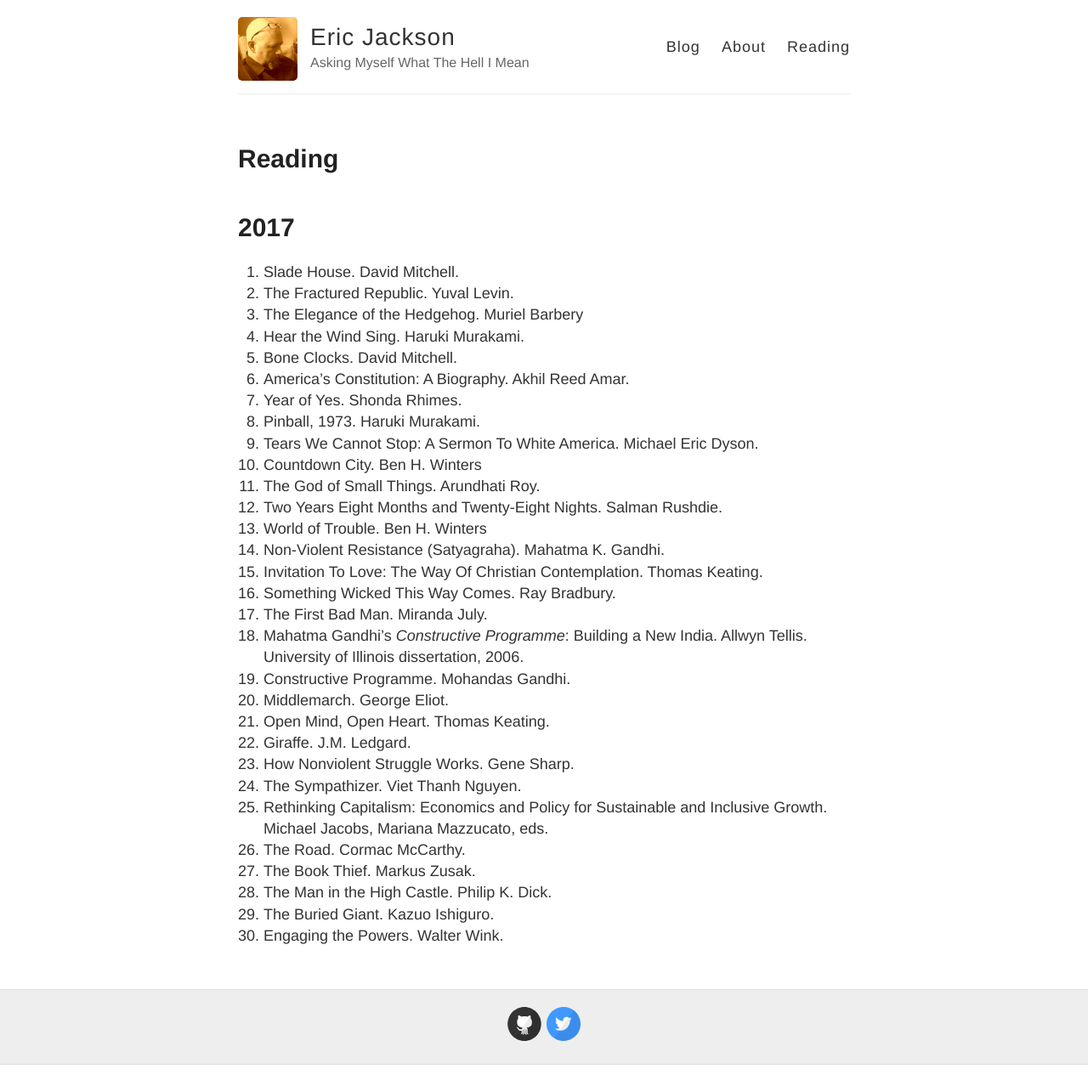
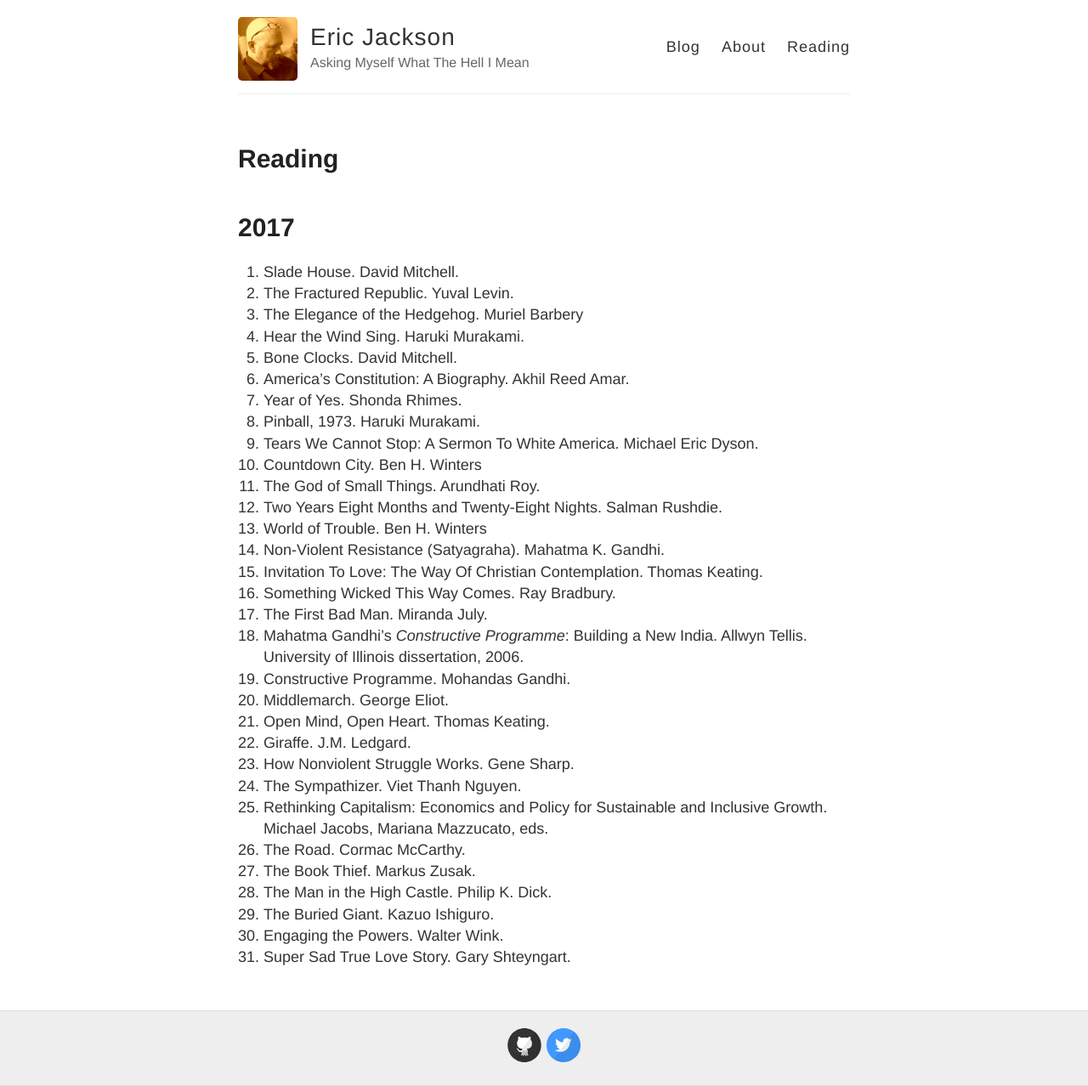
Before and after one commit to ejaxon/ejaxon.github.io, a Jekyll site: the page built from reading.md, in a window 1280 px wide. Shown: the whole page at 85% size. Built offline with Jekyll 4.4.1, drawn with Linux system fonts in a browser that asks for light colours; before the commit the page ends 1253 px from its top, so only the background shows below that.

Commit message:
Added Shteyngart

```diff
--- a/reading.md
+++ b/reading.md
@@ -35,3 +35,4 @@ permalink: /reading/
 28. The Man in the High Castle. Philip K. Dick.
 29. The Buried Giant. Kazuo Ishiguro.
 30. Engaging the Powers. Walter Wink.
+31. Super Sad True Love Story. Gary Shteyngart.
```
